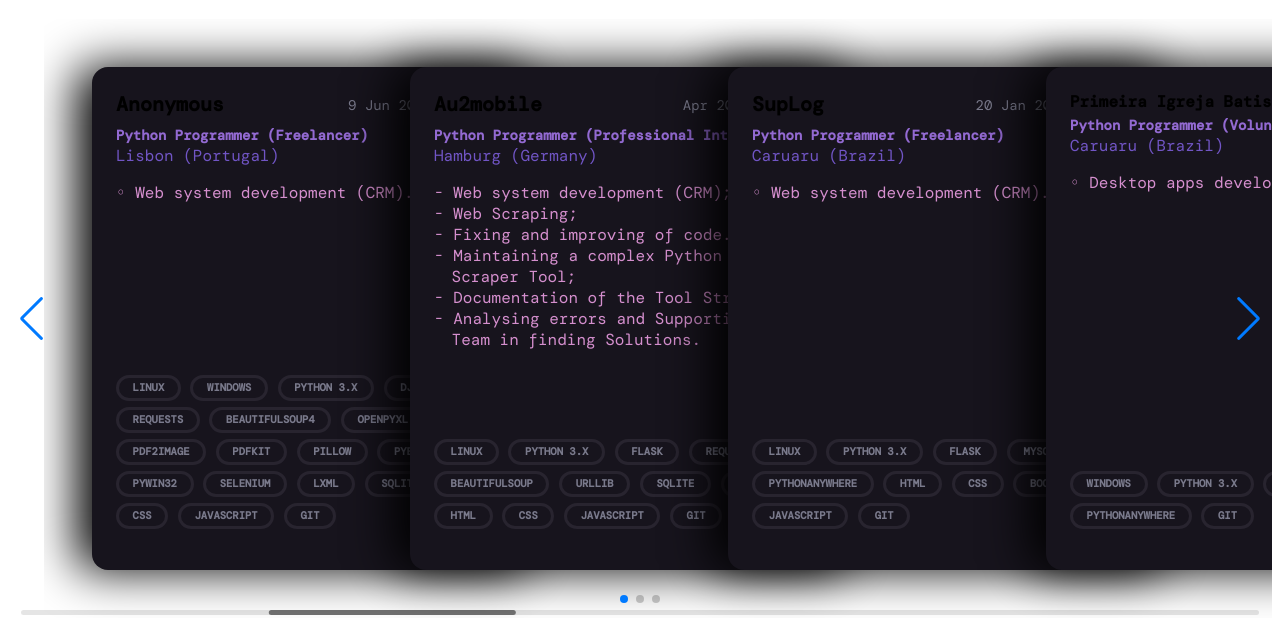
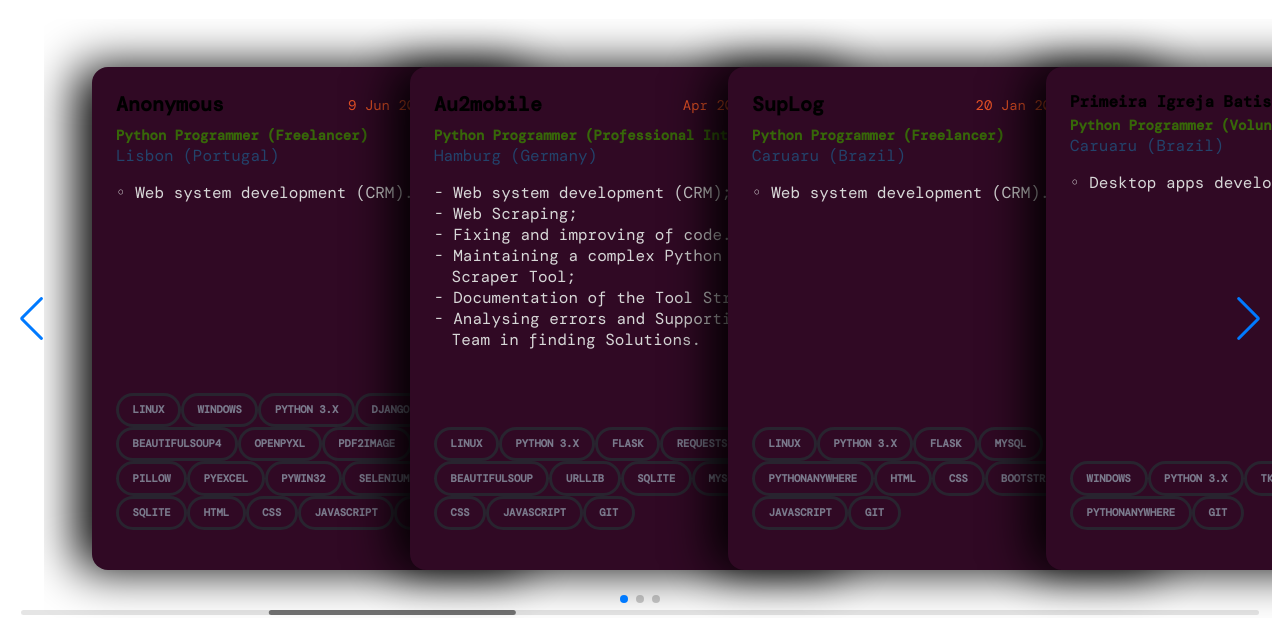
Before and after one commit to rjunior8/portfolio, a Flask app: page / in a window 1280 px wide. Shown: the part 229-847 px from the top of the page. Run offline with Flask 2, Linux system fonts and the light colour scheme; some web fonts are replaced.

Commit message:
Wed 27 Jan 2021 11:49:45 PM WET

```diff
--- a/static/css/card.css
+++ b/static/css/card.css
@@ -42,7 +42,7 @@
     min-width: 400px;
     padding: 1.5rem;
     border-radius: 16px;
-    background: #17141d;
+    background: #300924;
     box-shadow: -1rem 0 3rem #000;
     display: flex;
     flex-direction: column;
@@ -75,12 +75,12 @@
     font-size: 14px;
     /*margin: 0 0 1rem;*/
     margin:  0.3rem 0 0.5rem;
-    color: #7a7a8c;
+    color: #e55126;
     word-break: normal;
     white-space: nowrap;
 }
 
-.card-header h2 {
+.card-header h2, a {
     float: left;
     font-size: 20px;
     /*margin: .25rem 0 auto;*/
@@ -96,14 +96,14 @@
     font-size: 14px;
     margin: .25rem 0 auto;
     text-decoration: none;
-    color: #936ad2;
+    color: #376709;
     border: 0;
     display: inline-block;
     cursor: pointer;
 }
 
 .card-header span {
-    color: #7155c5;
+    color: #23436b;
 }
 
 .card-header .pib {
@@ -133,7 +133,7 @@
 
 .card-author span {
     white-space: nowrap;
-    color: #d58fce;
+    color: #d7d7d7;
 }
 
 .author-avatar {
--- a/templates/home.html
+++ b/templates/home.html
@@ -201,7 +201,7 @@
                         <article class="card">
                             <header class="card-header">
                                 <p>20 Jan 2020 - Present</p>
-                                <h2>SupLog</h2>
+                                <a href="https://www.facebook.com/suplog.exportacao.9"><h2>SupLog</h2></a>
                                 <h1>Python Programmer (Freelancer)</h1>
                                 <br>
                                 <span>Caruaru (Brazil)</span>
@@ -226,7 +226,7 @@
                         <article class="card">
                             <header class="card-header">
                                 <p>Aug 2019 - Present</p>
-                                <h2 class="pib">Primeira Igreja Batista</h2>
+                                <a href="https://www.facebook.com/pibemcaruaru"><h2 class="pib">Primeira Igreja Batista</h2></a>
                                 <h1>Python Programmer (Voluntary)</h1>
                                 <br>
                                 <span>Caruaru (Brazil)</span>
@@ -247,7 +247,7 @@
                         <article class="card">
                             <header class="card-header">
                                 <p>Apr 2019 - Present</p>
-                                <h2>Fiverr</h2>
+                                <a href="https://www.fiverr.com/rjunior8"><h2>Fiverr</h2></a>
                                 <h1>Python Programmer (Freelancer)</h1>
                             </header>
                             <div class="card-author">
@@ -293,7 +293,7 @@
                         <article class="card">
                             <header class="card-header">
                                 <p>21 Jan 2019 - 15 Mar 2019</p>
-                                <h2>Adapta Group</h2>
+                                <a href="https://www.grupoadapta.com.br"><h2>Adapta Group</h2></a>
                                 <h1>Python Programmer</h1>
                                 <br>
                                 <span>Caruaru (Brazil)</span>
@@ -325,7 +325,7 @@
                         <article class="card">
                             <header class="card-header">
                                 <p>Nov 2018 - Present</p>
-                                <h2>Upwork</h2>
+                                <a href="https://www.upwork.com/o/profiles/users/_~01db3728499cdaa49c/"><h2>Upwork</h2></a>
                                 <h1>Python Programmer (Freelancer)</h1>
                             </header>
                             <div class="card-author">
@@ -367,7 +367,7 @@
                         <article class="card">
                             <header class="card-header">
                                 <p>Mar 2018 - May 2018</p>
-                                <h2>WD7 Soluções Web</h2>
+                                <a href="https://www.wd7.com.br/"><h2>WD7 Soluções Web</h2></a>
                                 <h1>Python Programmer (Freelancer)</h1>
                                 <br>
                                 <span>Caruaru (Brazil)</span>
@@ -388,7 +388,7 @@
                         <article class="card">
                             <header class="card-header">
                                 <p>Jul 2014 - Mar 2019</p>
-                                <h2>Maximum</h2>
+                                <a href="http://www.maximum.eti.br/site/"><h2>Maximum</h2></a>
                                 <h1>IT Auxiliary (Freelancer)</h1>
                                 <br>
                                 <span>Caruaru (Brazil)</span>
@@ -438,7 +438,7 @@
                         <article class="card">
                             <header class="card-header">
                                 <p>1 Nov 2012 - 20 Nov 2012</p>
-                                <h2>Engemétodos</h2>
+                                <a href="http://engemetodos.com.br/index.html"><h2>Engemétodos</h2></a>
                                 <h1>Storeroom Helper</h1>
                                 <br>
                                 <span>Caruaru (Brazil)</span>
@@ -455,7 +455,7 @@
                         <article class="card">
                             <header class="card-header">
                                 <p>1 Jul 2010 - 1 Jul 2011</p>
-                                <h2>Celpe</h2>
+                                <a href="http://servicos.celpe.com.br/Pages/index.aspx"><h2>Celpe</h2></a>
                                 <h1>Trainee (Electrotechnics)</h1>
                                 <br>
                                 <span>Caruaru (Brazil)</span>
@@ -478,7 +478,7 @@
                         <article class="card">
                             <header class="card-header">
                                 <p>5 Apr 2010 - 3 Jul 2010</p>
-                                <h2>WS Park Ltda.</h2>
+                                <a href="http://www.caruarushopping.com/"><h2>WS Park Ltda.</h2></a>
                                 <h1>Auditor</h1>
                                 <br>
                                 <span>Caruaru (Brazil)</span>
```
